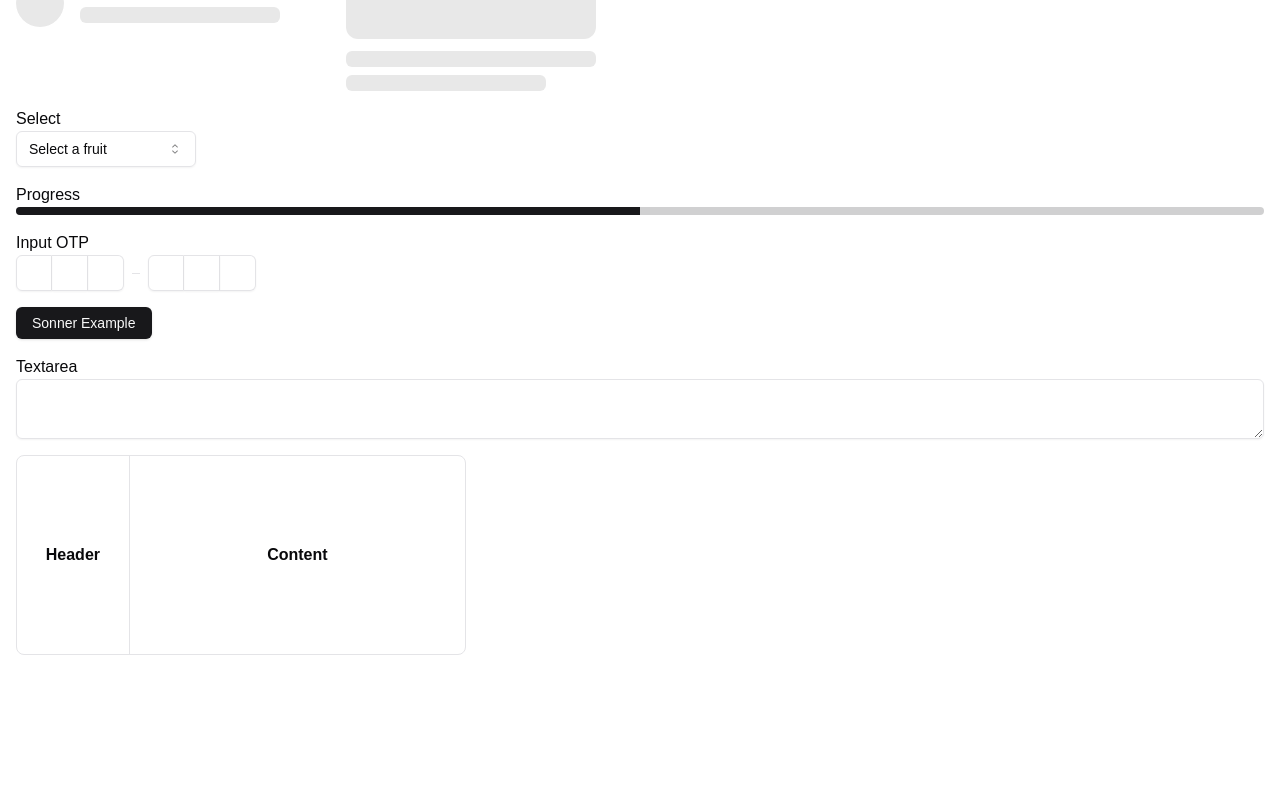
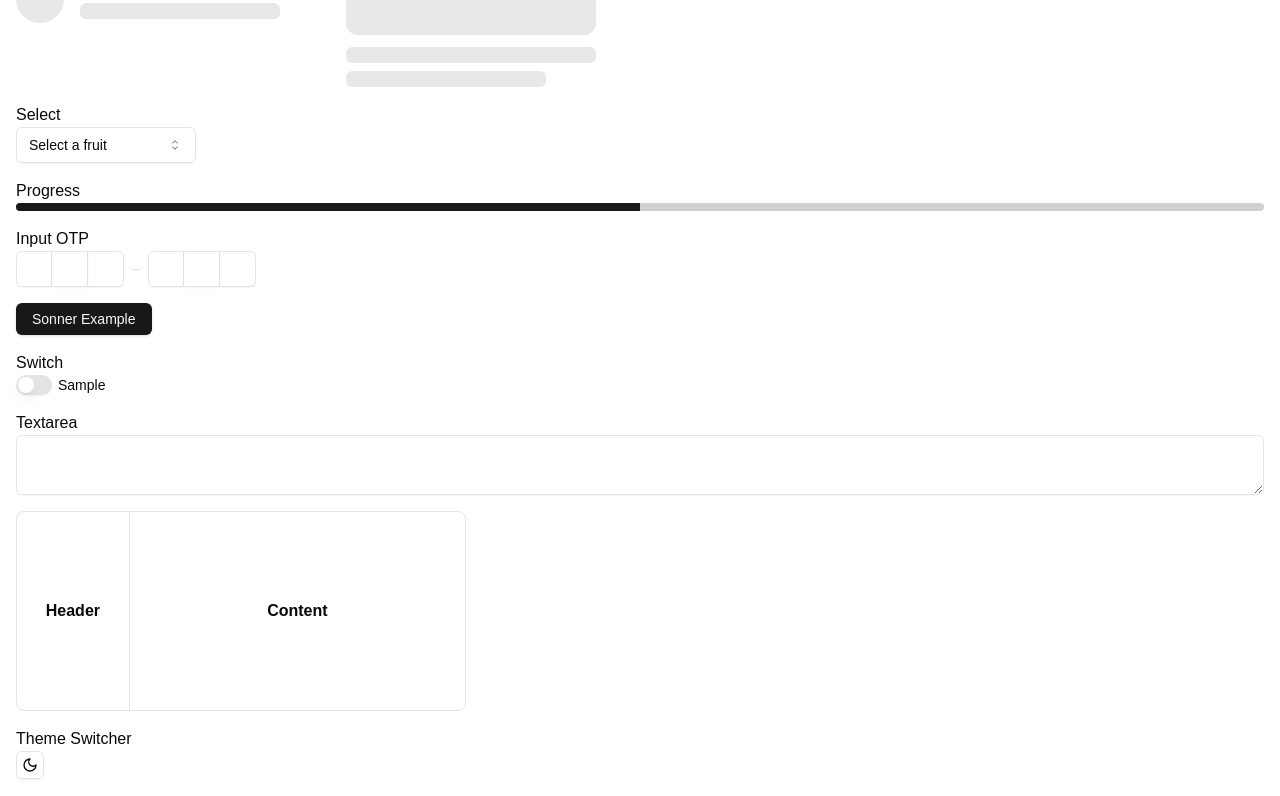
Before and after one commit to GilbertoFreitasJunior997/nextjs-template, a Next.js app: page /components in a window 1280 px wide. Shown: the part 1516-2312 px from the top of the page. Before the commit the page ends 2187 px from the top, so only its background shows below. Built offline with nearby package versions, Linux system fonts and the light colour scheme.

Commit message:
fix: merge

```diff
--- a/app/components/_samples/command-sample/index.tsx
+++ b/app/components/_samples/command-sample/index.tsx
@@ -1,7 +1,6 @@
 "use client";
 
 import { Command } from "@/components/command";
-import { Icon } from "@/components/icon";
 import {
 	Calculator,
 	Calendar,
@@ -21,50 +20,32 @@ export const CommandSample = () => {
 					<Command.Empty>No results found.</Command.Empty>
 					<Command.Group heading="Suggestions">
 						<Command.Item>
-							<Icon
-								src={Calendar}
-								className="mr-2"
-							/>
+							<Calendar className="mr-2 h-4 w-4" />
 							<span>Calendar</span>
 						</Command.Item>
 						<Command.Item>
-							<Icon
-								src={Smile}
-								className="mr-2"
-							/>
+							<Smile className="mr-2 h-4 w-4" />
 							<span>Search Emoji</span>
 						</Command.Item>
 						<Command.Item disabled>
-							<Icon
-								src={Calculator}
-								className="mr-2"
-							/>
+							<Calculator className="mr-2 h-4 w-4" />
 							<span>Calculator</span>
 						</Command.Item>
 					</Command.Group>
 					<Command.Separator />
 					<Command.Group heading="Settings">
 						<Command.Item>
-							<Icon
-								src={User}
-								className="mr-2"
-							/>
+							<User className="mr-2 h-4 w-4" />
 							<span>Profile</span>
 							<Command.Shortcut>⌘P</Command.Shortcut>
 						</Command.Item>
 						<Command.Item>
-							<Icon
-								src={CreditCard}
-								className="mr-2"
-							/>
+							<CreditCard className="mr-2 h-4 w-4" />
 							<span>Billing</span>
 							<Command.Shortcut>⌘B</Command.Shortcut>
 						</Command.Item>
 						<Command.Item>
-							<Icon
-								src={Settings}
-								className="mr-2"
-							/>
+							<Settings className="mr-2 h-4 w-4" />
 							<span>Settings</span>
 							<Command.Shortcut>⌘S</Command.Shortcut>
 						</Command.Item>
--- /dev/null
+++ b/app/components/_samples/switch-sample/index.tsx
@@ -0,0 +1,13 @@
+import { Switch } from "@/components/switch";
+
+export const SwitchSample = () => {
+	return (
+		<div>
+			<p>Switch</p>
+			<Switch
+				label="Sample"
+				id="switch-sample"
+			/>
+		</div>
+	);
+};
--- /dev/null
+++ b/app/components/_samples/theme-switcher-sample/index.tsx
@@ -0,0 +1,10 @@
+import { ThemeSwitcher } from "@/components/theme-switcher";
+
+export const ThemeSwitcherSample = () => {
+	return (
+		<div>
+			<p>Theme Switcher</p>
+			<ThemeSwitcher />
+		</div>
+	);
+};
--- a/app/components/page.tsx
+++ b/app/components/page.tsx
@@ -16,8 +16,10 @@ import { SelectSample } from "./_samples/select-sample";
 import { ProgressSample } from "./_samples/progress-sample";
 import { InputOtpSample } from "./_samples/input-otp-sample";
 import { SonnerSample } from "./_samples/sonner-sample";
+import { SwitchSample } from "./_samples/switch-sample";
 import { TextareaSample } from "./_samples/textarea-sample";
 import { ResizableSample } from "./_samples/resizable-sample";
+import { ThemeSwitcherSample } from "./_samples/theme-switcher-sample";
 
 export default function ComponentsPage() {
 	return (
@@ -42,8 +44,10 @@ export default function ComponentsPage() {
 				<ProgressSample />
 				<InputOtpSample />
 				<SonnerSample />
+				<SwitchSample />
 				<TextareaSample />
 				<ResizableSample />
+				<ThemeSwitcherSample />
 			</div>
 		</div>
 	);
--- a/app/layout.tsx
+++ b/app/layout.tsx
@@ -2,6 +2,7 @@ import localFont from "next/font/local";
 import "./globals.css";
 import { PropsWithChildren } from "react";
 import { Toaster } from "@/components/sonner";
+import { ThemeProvider } from "@/components/theme-provider";
 
 const geistSans = localFont({
 	src: "./fonts/GeistVF.woff",
@@ -20,8 +21,15 @@ export default function RootLayout({ children }: PropsWithChildren) {
 			<body
 				className={`${geistSans.variable} ${geistMono.variable} antialiased`}
 			>
-				{children}
 				<Toaster />
+				<ThemeProvider
+					attribute="class"
+					defaultTheme="system"
+					enableSystem
+					disableTransitionOnChange
+				>
+					{children}
+				</ThemeProvider>
 			</body>
 		</html>
 	);
--- a/components/input/index.tsx
+++ b/components/input/index.tsx
@@ -1,15 +1,14 @@
-import * as React from "react";
-
 import { cn } from "@/lib/utils";
 import { InputProps, InputRef } from "./types";
 import { Label } from "../label";
+import { forwardRef } from "react";
 
-export const Input = React.forwardRef<InputRef, InputProps>(
+export const Input = forwardRef<InputRef, InputProps>(
 	({ className, label, ...props }, ref) => {
 		const Comp = (
 			<input
 				className={cn(
-					"flex h-9 w-full rounded-md border border-input bg-transparent px-3 py-1 text-sm shadow-sm transition-colors file:border-0 file:bg-transparent file:text-sm file:font-medium file:text-foreground placeholder:text-muted-foreground focus-visible:outline-none focus-visible:ring-1 focus-visible:ring-ring disabled:cursor-not-allowed disabled:opacity-50",
+					"flex h-8 w-full rounded-md border border-input bg-transparent px-3 py-1 text-sm shadow-sm transition-colors file:border-0 file:bg-transparent file:text-sm file:font-medium file:text-foreground placeholder:text-muted-foreground focus-visible:outline-none focus-visible:ring-1 focus-visible:ring-ring disabled:cursor-not-allowed disabled:opacity-50",
 					className,
 				)}
 				ref={ref}
@@ -17,16 +16,16 @@ export const Input = React.forwardRef<InputRef, InputProps>(
 			/>
 		);
 
-		if (label) {
-			return (
-				<div className="space-y-1">
-					<Label>{label}</Label>
-					{Comp}
-				</div>
-			);
+		if (!label) {
+			return Comp;
 		}
-		return Comp;
+
+		return (
+			<div className="space-y-1">
+				<Label>{label}</Label>
+				{Comp}
+			</div>
+		);
 	},
 );
-
 Input.displayName = "Input";
--- /dev/null
+++ b/components/switch/index.tsx
@@ -0,0 +1,42 @@
+"use client";
+
+import * as SwitchPrimitives from "@radix-ui/react-switch";
+import { cn } from "@/lib/utils";
+import { forwardRef } from "react";
+import { SwitchProps, SwitchRef } from "./types";
+import { Label } from "../label";
+
+export const Switch = forwardRef<SwitchRef, SwitchProps>(
+	({ className, id, label, ...props }, ref) => {
+		const Comp = (
+			<SwitchPrimitives.Root
+				id={id}
+				className={cn(
+					"peer inline-flex h-5 w-9 shrink-0 cursor-pointer items-center rounded-full border-2 border-transparent shadow-sm transition-colors focus-visible:outline-none focus-visible:ring-2 focus-visible:ring-ring focus-visible:ring-offset-2 focus-visible:ring-offset-background disabled:cursor-not-allowed disabled:opacity-50 data-[state=checked]:bg-primary data-[state=unchecked]:bg-input",
+					className,
+				)}
+				{...props}
+				ref={ref}
+			>
+				<SwitchPrimitives.Thumb
+					className={cn(
+						"pointer-events-none block size-4 rounded-full bg-background shadow-lg ring-0 transition-transform data-[state=checked]:translate-x-4 data-[state=unchecked]:translate-x-0",
+					)}
+				/>
+			</SwitchPrimitives.Root>
+		);
+
+		if (!label) {
+			return Comp;
+		}
+
+		return (
+			<div className="flex gap-1.5 items-center">
+				{Comp}
+				<Label htmlFor={id}>{label}</Label>
+			</div>
+		);
+	},
+);
+
+Switch.displayName = SwitchPrimitives.Root.displayName;
--- /dev/null
+++ b/components/switch/types.ts
@@ -0,0 +1,8 @@
+import { ComponentPropsWithoutRef, ElementRef, ReactNode } from "react";
+
+import { Root } from "@radix-ui/react-switch";
+
+export type SwitchRef = ElementRef<typeof Root>;
+export type SwitchProps = ComponentPropsWithoutRef<typeof Root> & {
+	label?: ReactNode;
+};
--- /dev/null
+++ b/components/theme-provider/index.tsx
@@ -0,0 +1,9 @@
+"use client";
+
+import * as React from "react";
+import { ThemeProvider as NextThemesProvider } from "next-themes";
+import { type ThemeProviderProps } from "next-themes/dist/types";
+
+export const ThemeProvider = ({ children, ...props }: ThemeProviderProps) => {
+	return <NextThemesProvider {...props}>{children}</NextThemesProvider>;
+};
--- /dev/null
+++ b/components/theme-switcher/index.tsx
@@ -0,0 +1,40 @@
+"use client";
+import { useTheme } from "next-themes";
+import { Button } from "../button";
+import { DropdownMenu } from "../dropdown-menu";
+import { Icon } from "../icon";
+import { Moon, Sun } from "lucide-react";
+
+export const ThemeSwitcher = () => {
+	const { theme, setTheme } = useTheme();
+
+	const Src = theme === "light" ? Sun : Moon;
+
+	return (
+		<DropdownMenu.Root>
+			<DropdownMenu.Trigger asChild>
+				<Button
+					variant="outline"
+					size="icon"
+				>
+					<Icon
+						src={Src}
+						className="rotate-0 scale-100 transition-all"
+					/>
+					<span className="sr-only">Toggle theme</span>
+				</Button>
+			</DropdownMenu.Trigger>
+			<DropdownMenu.Content align="end">
+				<DropdownMenu.Item onClick={() => setTheme("light")}>
+					Light
+				</DropdownMenu.Item>
+				<DropdownMenu.Item onClick={() => setTheme("dark")}>
+					Dark
+				</DropdownMenu.Item>
+				<DropdownMenu.Item onClick={() => setTheme("system")}>
+					System
+				</DropdownMenu.Item>
+			</DropdownMenu.Content>
+		</DropdownMenu.Root>
+	);
+};
--- a/package.json
+++ b/package.json
@@ -19,6 +19,7 @@
 		"@radix-ui/react-progress": "^1.1.0",
 		"@radix-ui/react-select": "^2.1.2",
 		"@radix-ui/react-slot": "^1.1.0",
+		"@radix-ui/react-switch": "^1.1.1",
 		"class-variance-authority": "^0.7.0",
 		"clsx": "^2.1.1",
 		"cmdk": "1.0.0",
```
Also changed, not shown: app/components/_samples/dropdown-menu-sample/index.tsx (+14 -57 lines), 1 other file (tests, documents, lock files or other folders).
